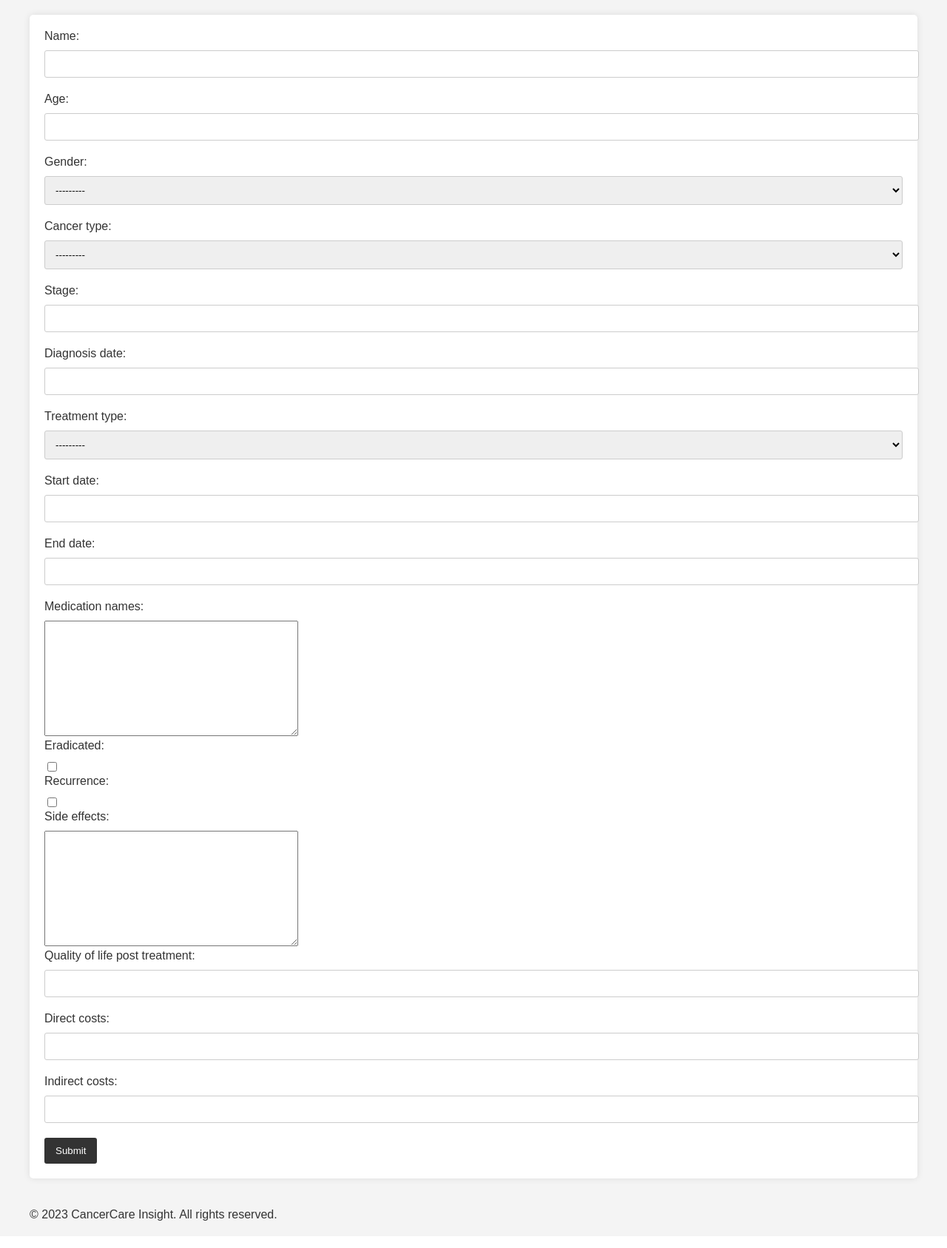
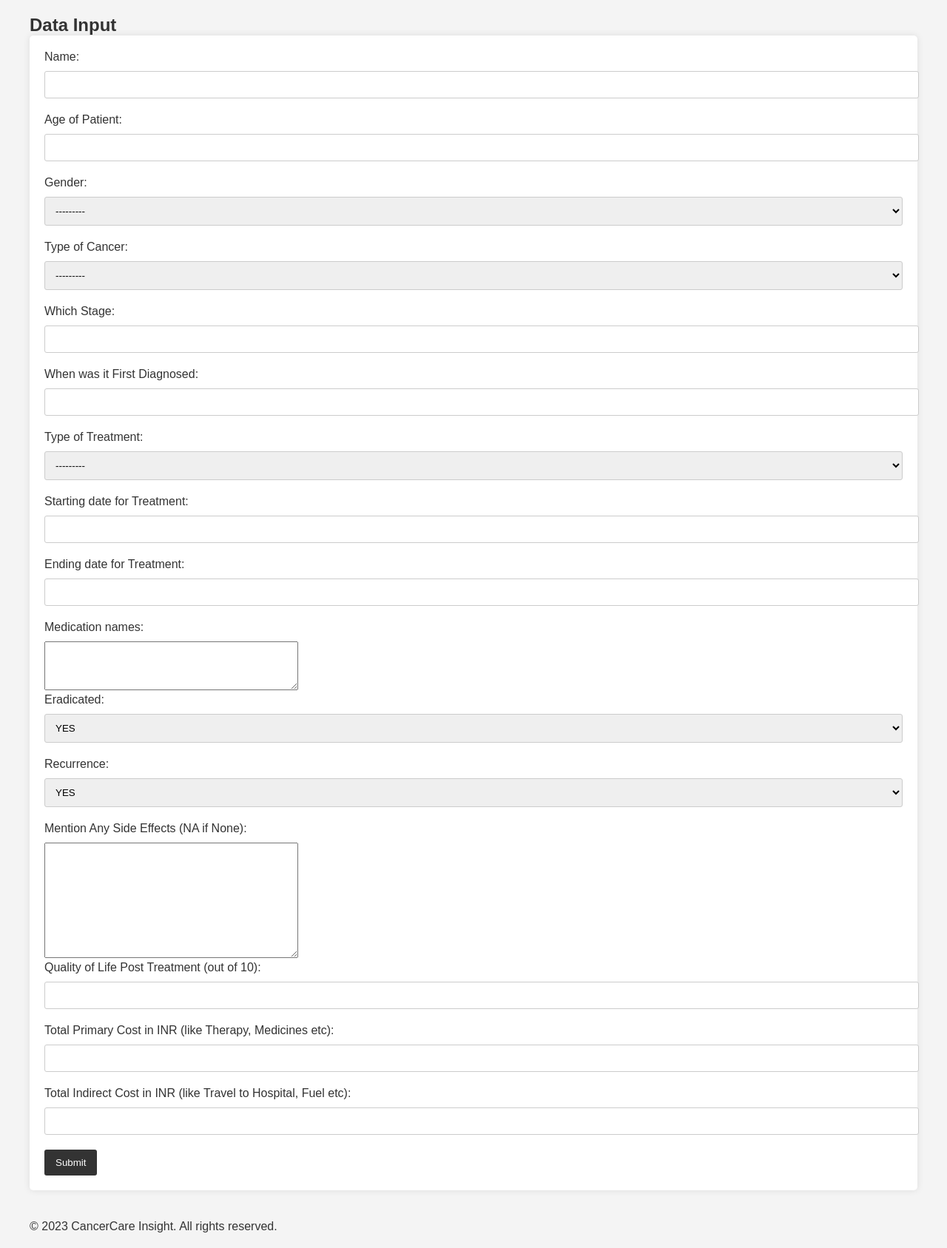
Before and after one commit to gibrankhantareen/01-CancerCare-Insight-Project, a Django app: page /data-input/ in a window 1280 px wide. Shown: the part 78-1765 px from the top of the page at 74% size. Before the commit the page ends 1728 px from the top, so only its background shows below. Run offline with Django 4.2, Linux system fonts and the light colour scheme.

Commit message:
Changed Label Names + Working

```diff
--- a/CancerCareInsight/datainput/forms.py
+++ b/CancerCareInsight/datainput/forms.py
@@ -2,6 +2,11 @@ from django import forms
 from .models import PatientData
 
 class PatientDataForm(forms.ModelForm):
+    name = forms.CharField(widget=forms.TextInput(attrs={'size': '40'}))
+    medication_names = forms.CharField(widget=forms.Textarea(attrs={'rows': 4, 'cols': 40}))
+    eradicated = forms.ChoiceField(choices=[('YES', 'YES'), ('NO', 'NO'), ('MAYBE', 'MAYBE')])
+    recurrence = forms.ChoiceField(choices=[('YES', 'YES'), ('NO', 'NO'), ('MAYBE', 'MAYBE')])
+
     class Meta:
         model = PatientData
         fields = [
@@ -10,3 +15,23 @@ class PatientDataForm(forms.ModelForm):
             'eradicated', 'recurrence', 'side_effects', 'quality_of_life_post_treatment',
             'direct_costs', 'indirect_costs'
         ]
+
+
+        labels = {
+            'name': 'Full Name',
+            'age': 'Age of Patient',
+            'gender': 'Gender',
+            'cancer_type':"Type of Cancer",
+            'stage':'Which Stage',
+            'diagnosis_date':"When was it First Diagnosed",
+            'treatment_type':"Type of Treatment",
+            'start_date':"Starting date for Treatment",
+            'end_date':'Ending date for Treatment',
+            'medication_names':'Medicines Prescibed',
+            'eradicated':'Is the Cancer Eradicated?',
+            'recurrence':'Any Signs of Recurrence',
+            'side_effects':'Mention Any Side Effects (NA if None)',
+            'quality_of_life_post_treatment':'Quality of Life Post Treatment (out of 10)',
+            'direct_costs': 'Total Primary Cost in INR (like Therapy, Medicines etc)',
+            'indirect_costs':'Total Indirect Cost in INR (like Travel to Hospital, Fuel etc)',
+                }
--- a/CancerCareInsight/datainput/models.py
+++ b/CancerCareInsight/datainput/models.py
@@ -1,6 +1,7 @@
 from django.db import models
 
 class PatientData(models.Model):
+
     # Patient details
     GENDER_CHOICES = [
         ('M', 'Male'),
@@ -12,6 +13,12 @@ class PatientData(models.Model):
         ('Breast', 'Breast Cancer'),
         ('Lung', 'Lung Cancer'),
         # Add other types as needed
+    ]
+
+    ERADICATED_CHOICES = [
+    ('YES', 'YES'),
+    ('NO', 'NO'),
+    ('MAYBE', 'MAYBE'),
     ]
 
     name = models.CharField(max_length=100)
@@ -35,8 +42,8 @@ class PatientData(models.Model):
     medication_names = models.TextField()  # List down all medications
 
     # Outcome details
-    eradicated = models.BooleanField()
-    recurrence = models.BooleanField()
+    eradicated = models.CharField(max_length=5, choices=ERADICATED_CHOICES)
+    recurrence = models.CharField(max_length=5, choices=ERADICATED_CHOICES)
     side_effects = models.TextField()
     quality_of_life_post_treatment = models.PositiveIntegerField()  # Scale of 1-10
 
--- a/CancerCareInsight/datainput/static/css/style.css
+++ b/CancerCareInsight/datainput/static/css/style.css
@@ -81,3 +81,10 @@ form button {
 form button:hover {
     background-color: #555;
 }
+
+.errorlist {
+    color: red;
+    font-size: 12px;
+    margin-top: -10px;
+    margin-bottom: 10px;
+}
--- a/CancerCareInsight/datainput/templates/data_input.html
+++ b/CancerCareInsight/datainput/templates/data_input.html
@@ -1,6 +1,7 @@
 {% extends "base.html" %}
 
 {% block content %}
+<h2>Data Input</h2>
 <form method="post" action="{% url 'data_input' %}">
     {% csrf_token %}
     {{ patient_data_form.as_p }}
--- a/CancerCareInsight/datainput/views.py
+++ b/CancerCareInsight/datainput/views.py
@@ -1,6 +1,7 @@
 from django.shortcuts import render, redirect
 from .models import PatientData
 from .forms import PatientDataForm
+
 
 def data_input(request):
     if request.method == 'POST':
```
Also changed, not shown: CancerCareInsight/datainput/migrations/0005_alter_patientdata_eradicated_and_more.py (added), CancerCareInsight/db.sqlite3.
